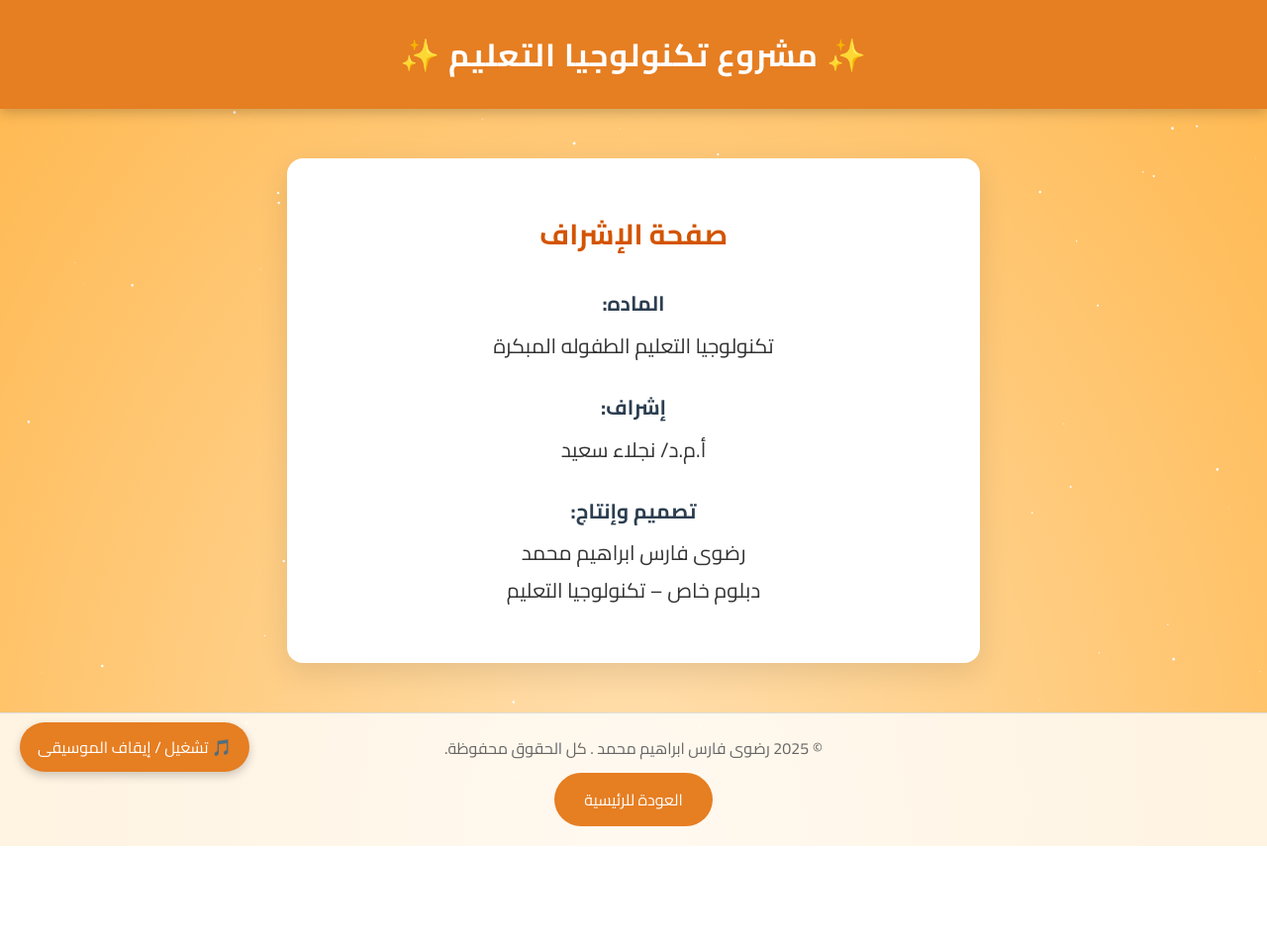
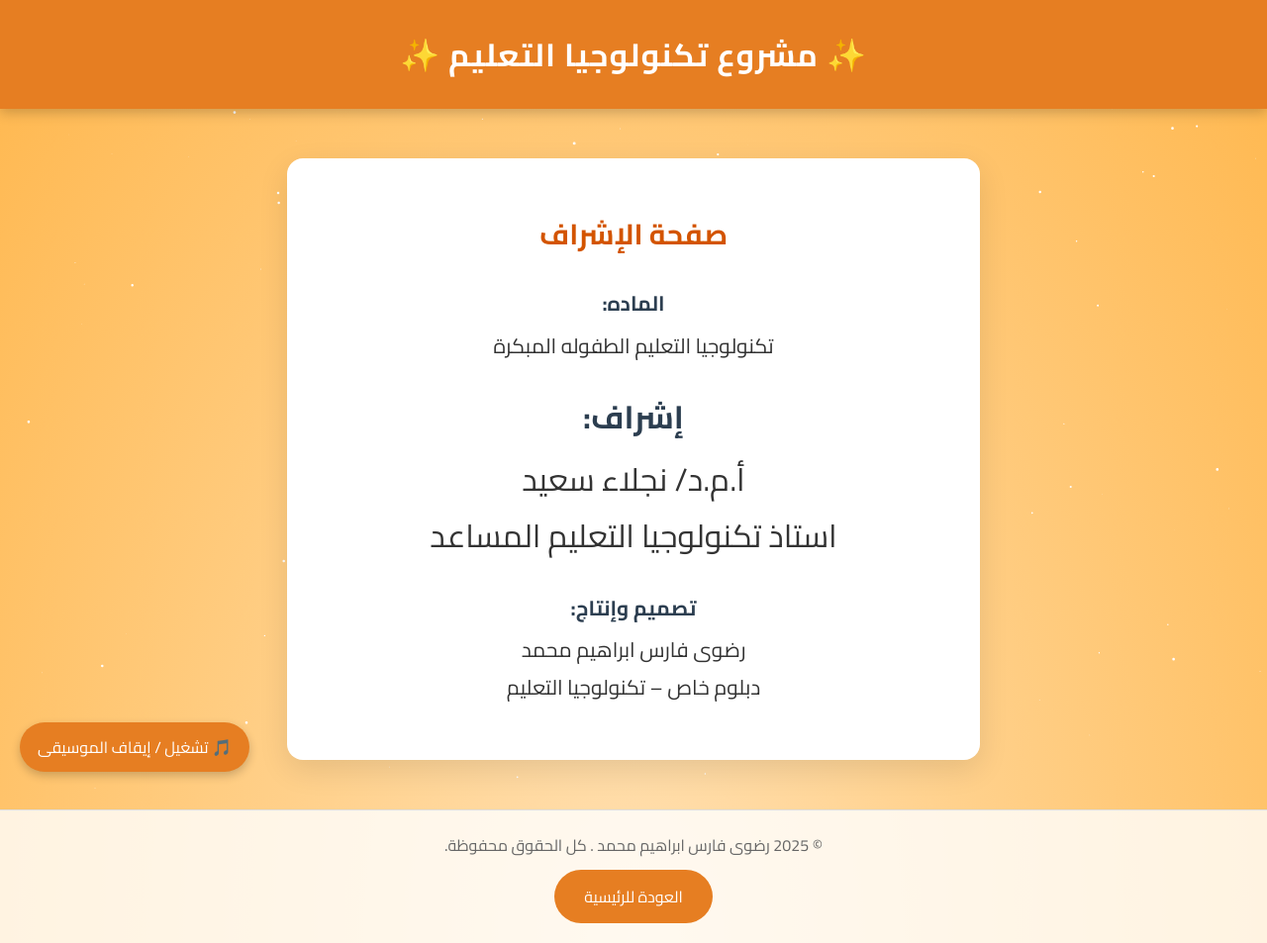
Before and after one commit to rdowfars/rdowfars, a plain HTML site: page ex.html in a window 1280 px wide. Shown: the whole page at 99% size. Before the commit the page ends 855 px from the top, so only its background shows below. Drawn offline with Linux system fonts and the light colour scheme.

Commit message:
Update ex.html

```diff
--- a/ex.html
+++ b/ex.html
@@ -81,7 +81,20 @@
       color: #2c3e50;
       margin-bottom: 5px;
     }
+    .sec {
+      margin: 25px 0;
+      font-size: 2em;
+      color: #333;
+      line-height: 1.8;
+      animation: fadeIn 2s ease-in-out;
+    }
 
+    .sec span {
+      display: block;
+      font-weight: bold;
+      color: #2c3e50;
+      margin-bottom: 5px;
+    }
     footer {
       background-color: rgba(255, 255, 255, 0.8);
       text-align: center;
@@ -169,9 +182,10 @@
     <span>الماده:</span>
     تكنولوجيا التعليم الطفوله المبكرة
   </div>
-  <div class="section">
+  <div class="sec">
     <span>إشراف:</span>
-    أ.م.د/ نجلاء سعيد
+    أ.م.د/ نجلاء سعيد<br>
+    استاذ تكنولوجيا التعليم المساعد
   </div>
   <div class="section">
     <span>تصميم وإنتاج:</span>
```
